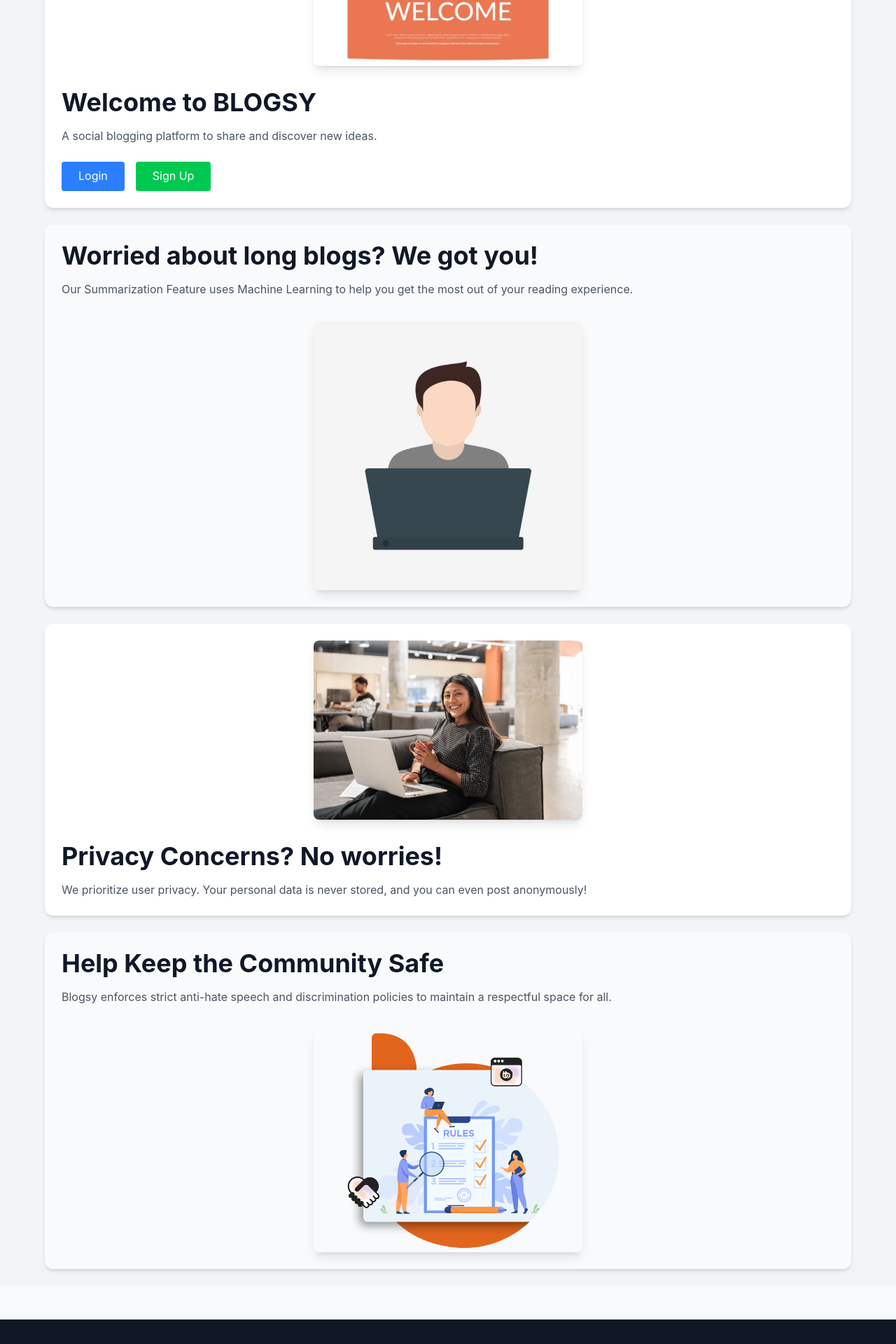
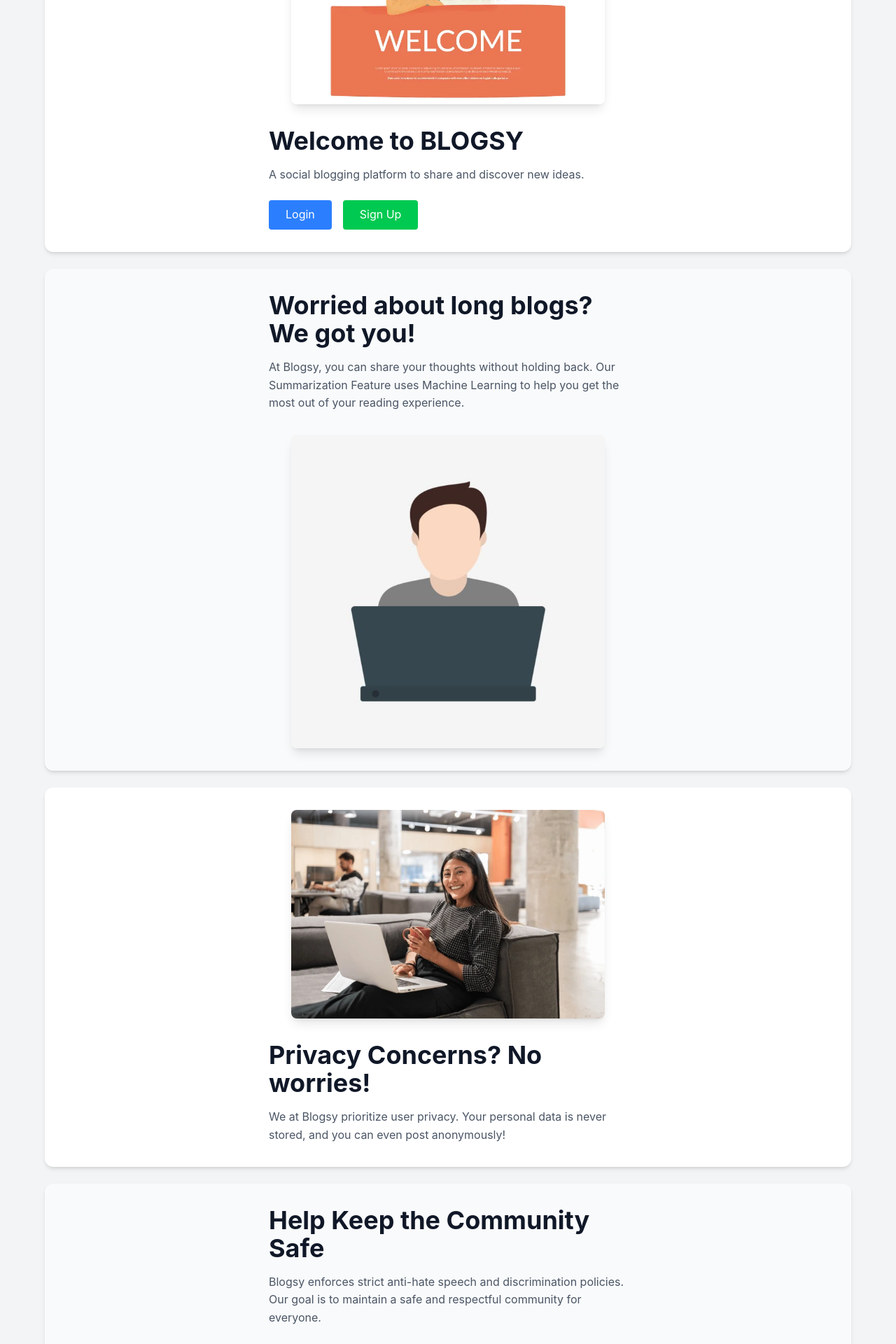
Before and after one commit to Vishwa172107/BlogSite_with_AI_Summarize_Feature_Frontend, a React (Vite) app: page / in a window 1280 px wide. Shown: the part 300-2220 px from the top of the page at 70% size. Built offline with nearby package versions, Linux system fonts and the light colour scheme.

Commit message:
Update Landing.jsx

```diff
--- a/src/pages/Landing.jsx
+++ b/src/pages/Landing.jsx
@@ -3,12 +3,12 @@ import { Link } from "react-router-dom";
 
 const Landing = () => {
     return (
-        <div className="flex flex-col items-center justify-center bg-gray-100 px-4">
+        <div className="flex flex-col items-center justify-center bg-gray-100">
             <div className="max-w-6xl w-full">
 
                 {/* Section 1 */}
-                <div className="flex flex-col-reverse md:flex-row-reverse items-center bg-white rounded-xl shadow-md hover:shadow-xl transition w-full p-6 my-6 gap-8">
-                    <div className="w-full md:w-1/2">
+                <div className="flex flex-col-reverse md:flex-row-reverse items-center justify-between bg-white rounded-xl shadow-md hover:shadow-xl transition w-full p-8 my-6 gap-8">
+                    <div className="max-w-lg w-full md:w-1/2 text-left px-4 md:px-0">
                         <h1 className="text-4xl font-bold mb-4 text-gray-900">Welcome to BLOGSY</h1>
                         <p className="text-gray-600 mb-6">
                             A social blogging platform to share and discover new ideas.
@@ -23,46 +23,48 @@ const Landing = () => {
                         </div>
                     </div>
                     <div className="w-full md:w-1/2 flex justify-center">
-                        <img src="/assets/image4.jpg" alt="Welcome" className="w-full max-w-sm rounded-lg shadow-lg" />
+                        <img src="/assets/image4.jpg" alt="Welcome" className="w-full max-w-md rounded-lg shadow-lg" />
                     </div>
                 </div>
 
                 {/* Section 2 */}
-                <div className="flex flex-col md:flex-row items-center bg-gray-50 rounded-xl shadow-md hover:shadow-xl transition w-full p-6 my-6 gap-8">
-                    <div className="w-full md:w-1/2">
+                <div className="flex flex-col md:flex-row items-center justify-between bg-gray-50 rounded-xl shadow-md hover:shadow-xl transition w-full p-8 my-6 gap-8">
+                    <div className="max-w-lg w-full md:w-1/2 text-left px-4 md:px-0">
                         <h1 className="text-4xl font-bold mb-4 text-gray-900">Worried about long blogs? We got you!</h1>
                         <p className="text-gray-600">
-                            Our Summarization Feature uses Machine Learning to help you get the most out of your reading experience.
+                            At Blogsy, you can share your thoughts without holding back. Our Summarization Feature uses Machine Learning
+                            to help you get the most out of your reading experience.
                         </p>
                     </div>
                     <div className="w-full md:w-1/2 flex justify-center">
-                        <img src="/assets/image1.jpg" alt="Summarization" className="w-full max-w-sm rounded-lg shadow-lg" />
+                        <img src="/assets/image1.jpg" alt="Summarization" className="w-full max-w-md rounded-lg shadow-lg" />
                     </div>
                 </div>
 
                 {/* Section 3 */}
-                <div className="flex flex-col-reverse md:flex-row-reverse items-center bg-white rounded-xl shadow-md hover:shadow-xl transition w-full p-6 my-6 gap-8">
-                    <div className="w-full md:w-1/2">
+                <div className="flex flex-col-reverse md:flex-row-reverse items-center justify-between bg-white rounded-xl shadow-md hover:shadow-xl transition w-full p-8 my-6 gap-8">
+                    <div className="max-w-lg w-full md:w-1/2 text-left px-4 md:px-0">
                         <h1 className="text-4xl font-bold mb-4 text-gray-900">Privacy Concerns? No worries!</h1>
                         <p className="text-gray-600">
-                            We prioritize user privacy. Your personal data is never stored, and you can even post anonymously!
+                            We at Blogsy prioritize user privacy. Your personal data is never stored, and you can even post anonymously!
                         </p>
                     </div>
                     <div className="w-full md:w-1/2 flex justify-center">
-                        <img src="/assets/image2.jpg" alt="Privacy" className="w-full max-w-sm rounded-lg shadow-lg" />
+                        <img src="/assets/image2.jpg" alt="Privacy" className="w-full max-w-md rounded-lg shadow-lg" />
                     </div>
                 </div>
 
                 {/* Section 4 */}
-                <div className="flex flex-col md:flex-row items-center bg-gray-50 rounded-xl shadow-md hover:shadow-xl transition w-full p-6 my-6 gap-8">
-                    <div className="w-full md:w-1/2">
+                <div className="flex flex-col md:flex-row items-center justify-between bg-gray-50 rounded-xl shadow-md hover:shadow-xl transition w-full p-8 my-6 gap-8">
+                    <div className="max-w-lg w-full md:w-1/2 text-left px-4 md:px-0">
                         <h1 className="text-4xl font-bold mb-4 text-gray-900">Help Keep the Community Safe</h1>
                         <p className="text-gray-600">
-                            Blogsy enforces strict anti-hate speech and discrimination policies to maintain a respectful space for all.
+                            Blogsy enforces strict anti-hate speech and discrimination policies. Our goal is to maintain a safe and
+                            respectful community for everyone.
                         </p>
                     </div>
                     <div className="w-full md:w-1/2 flex justify-center">
-                        <img src="/assets/image3.png" alt="Safety" className="w-full max-w-sm rounded-lg shadow-lg" />
+                        <img src="/assets/image3.png" alt="Safety" className="w-full max-w-md rounded-lg shadow-lg" />
                     </div>
                 </div>
 
```
